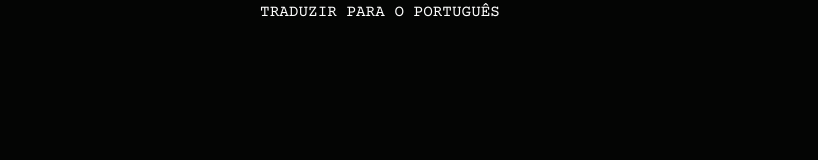
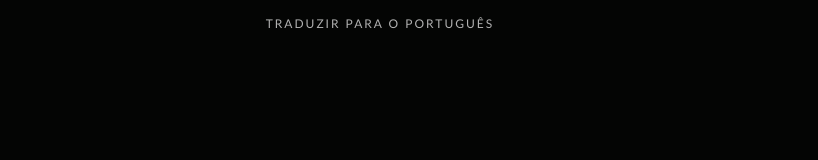
Before and after one commit to biancashiromoto/biancashiromoto.github.io, a Next.js app: page / in a window 1280 px wide. Shown: the top 160 px of the page, without its empty margins (260-1078 px from the left). Built offline with nearby package versions, Linux system fonts and the light colour scheme.

Commit message:
feat: implement header styles and update header component to use CSS modules

```diff
--- /dev/null
+++ b/app/components/header/header.module.scss
@@ -0,0 +1,40 @@
+@use "@/app/styles/variables.scss" as *;
+
+.header {
+  $this: &;
+
+  align-items: center;
+  display: flex;
+  justify-content: center;
+  height: $header-height;
+  padding: $medium;
+  position: sticky;
+  top: 0;
+  z-index: 100;
+  width: 100dvw;
+
+  @media screen and (min-width: $screen-min-medium) {
+    position: fixed;
+  }
+
+  &__button {
+    &--translate {
+      font-size: 0.75rem;
+      font-family: "Gill Sans", "Gill Sans MT", Calibri, "Trebuchet MS",
+        sans-serif;
+      padding: $x-small;
+      z-index: 10000;
+      position: relative;
+      letter-spacing: 0.125rem;
+      color: $gray;
+
+      transition: color 0.3s, transform 0.3s;
+      &:hover,
+      &:focus-visible {
+        font-weight: 600;
+        color: $white;
+        transform: scale(1.05);
+      }
+    }
+  }
+}
--- a/app/components/header/header.tsx
+++ b/app/components/header/header.tsx
@@ -1,13 +1,14 @@
 import { useLanguage } from "@/src/context/LanguageContext";
 import ProgressBar from "../progress-bar/progress-bar";
+import styles from "./header.module.scss";
 
 const Header = () => {
   const { information, toggleLanguage } = useLanguage();
   return (
-    <header>
+    <header className={styles.header}>
       <button
         aria-label={information._translateButtonLabel}
-        className="header__button--translate"
+        className={styles["header__button--translate"]}
         onClick={toggleLanguage}
         type="button"
       >
```
